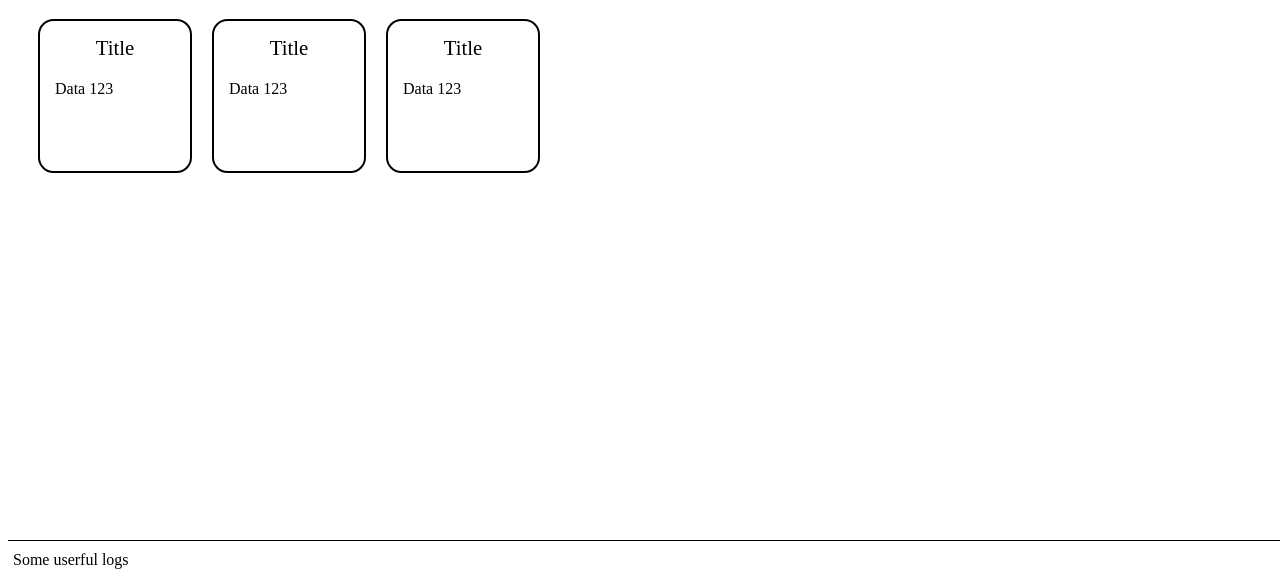
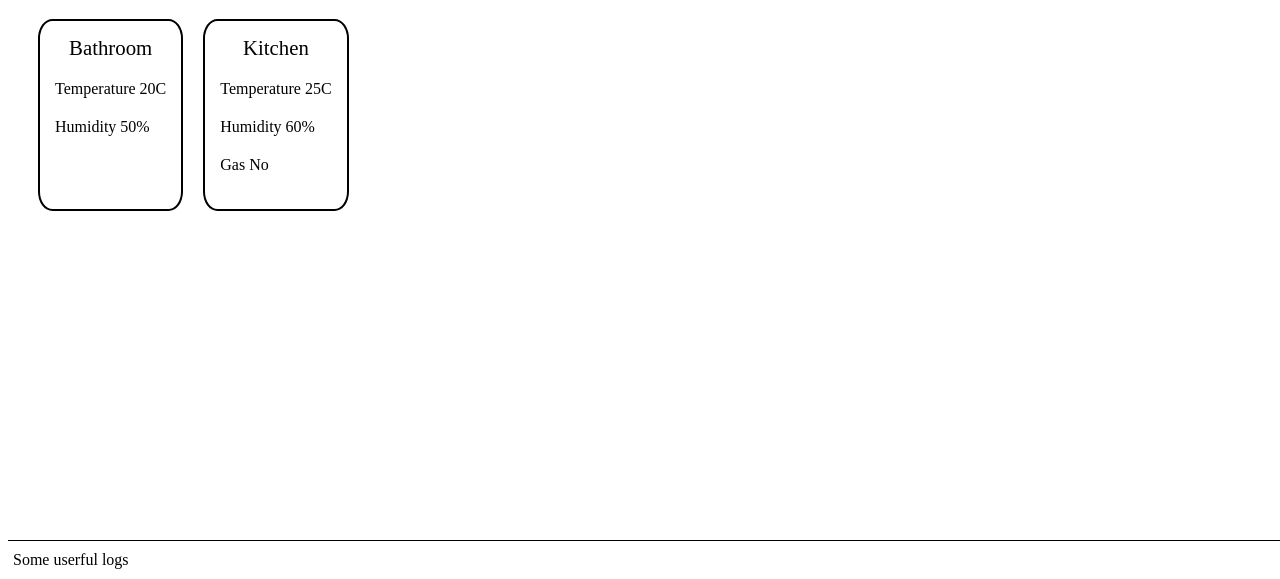
Before and after one commit to roman4i/smart-home, a website built with webpack: page src/template.html in a window 1280 px wide. Both pictures are taken after a click on the link "Sensors". Shown: the part 221-800 px from the top of the page. Built offline with nearby package versions, Linux system fonts and the light colour scheme; files whose address does not match are found by name.

Commit message:
Upgraded sensors menu generation (now from object)

```diff
--- a/src/menus/data/index.js
+++ b/src/menus/data/index.js
@@ -6,11 +6,6 @@ import fakeAPI from "../../utils/fakeAPI";
 
 const API = new fakeAPI();
 const sensContent = API.getSensorsData();
-
-let expData = {
-    title: 'Title',
-    data: 'Data 123',
-};
 
 export default function mainMenu(part) {
     const menu = document.createElement('div');
@@ -25,10 +20,9 @@ export default function mainMenu(part) {
             menu.append(settingsPage());
         break;
         case 'sensors':
-            for (let i=0; i<3; i++) {
-                menu.append(menuItem(expData));
+            for (let key in sensContent) {
+                menu.append(menuItem(sensContent[key]));
             }
-            console.log(sensContent);
         break;
         default:
             menu.append(errorPage());
--- a/src/menus/data/menuItem/index.js
+++ b/src/menus/data/menuItem/index.js
@@ -1,18 +1,29 @@
+const itemTitle = (text) => {
+    const title = document.createElement('div');
+    title.innerText = text;
+    title.className = 'boxTitle';
+
+    return title;
+}
+
+const itemDataLine = (name, value) => {
+    const dataLine = document.createElement('div');
+    dataLine.className = 'boxContent';
+    dataLine.innerText = name + ' ' + value;
+
+    return dataLine;
+}
+
 export default function menuItem(itemData) {
     const itemBox = document.createElement('div');
     itemBox.className = 'itemBoxStyle';
 
-    const title = document.createElement('div');
-    title.innerText = itemData.title;
-    title.className = 'boxTitle';
+    itemBox.append(itemTitle(itemData.name));   //title
 
-    // here must be an algorithm for multiply data lines
-    const dataLine = document.createElement('div');
-    dataLine.className = 'boxContent';
-    dataLine.innerText = itemData.data;
-
-    itemBox.append(title);
-    itemBox.append(dataLine);
+    // lines with sensors data
+    for(let key in itemData.data) {
+        itemBox.append(itemDataLine(key, itemData.data[key]))
+    }
 
     return itemBox;
 }
--- a/src/menus/menuStyle.css
+++ b/src/menus/menuStyle.css
@@ -1,6 +1,6 @@
 .itemBoxStyle {
-    width: 120px;
-    height: 120px;
+    width: auto;
+    height: auto;
     border-radius: 10%;
     border: black 2px solid;
     margin-right: 20px;
```
